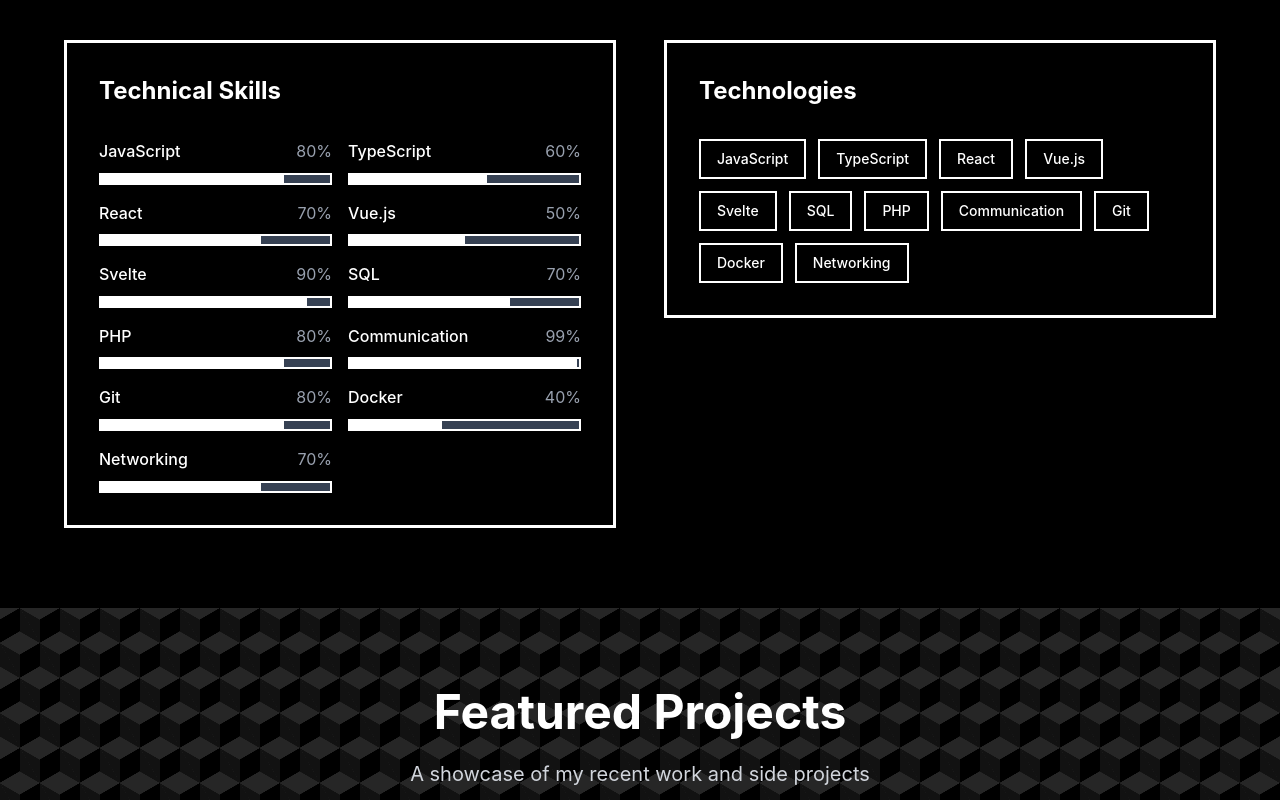
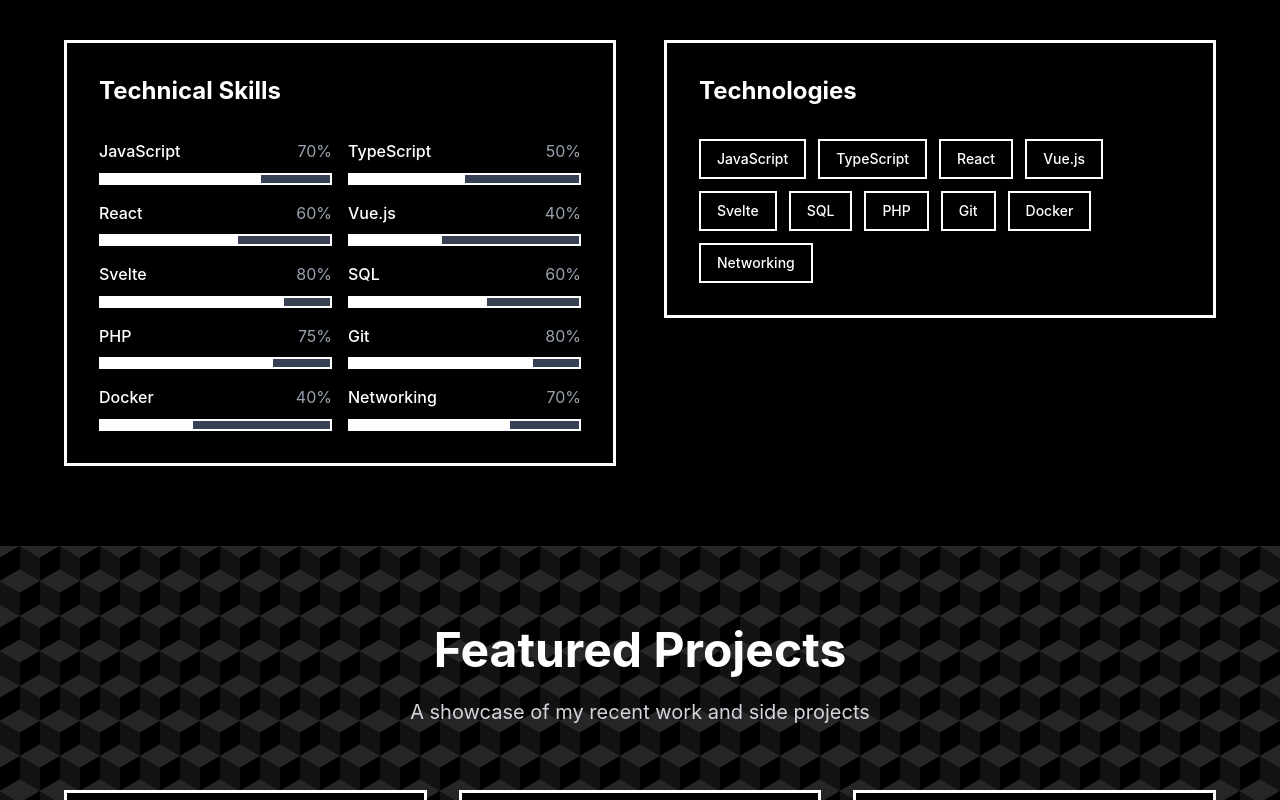
Before and after one commit to lmoboy/portfolio, a SvelteKit app: page / in a window 1280 px wide. Shown: the part 1880-2680 px from the top of the page. Built offline with nearby package versions, Linux system fonts and the light colour scheme.

Commit message:
Modify project details and skill levels
Updated project description and live URL. Adjusted skill levels for various technologies.

```diff
--- a/src/routes/+page.svelte
+++ b/src/routes/+page.svelte
@@ -13,10 +13,10 @@
       {
          title: 'Skill exchange platform',
          description:
-            'Full-stack skill exchange platform with Svelte, Golang and PostgreSQL.',
+            'Full-stack skill exchange platform with Svelte, Golang and MySql.',
          technologies: ['Svelte', 'Golang', 'PostgreSQL'],
          image: 'https://raw.githubusercontent.com/lmoboy/portfolio/refs/heads/master/src/lib/assets/images/skillswap.png',
-         liveUrl: 'http://5o8e.l.time4vps.cloud/',
+         liveUrl: 'https://skillswap.online',
          githubUrl: 'https://github.com/lmoboy/SkillSwap',
       },
       {
@@ -40,14 +40,13 @@
    ]
 
    const skills = [
-      { name: 'JavaScript', level: 80 },
-      { name: 'TypeScript', level: 60 },
-      { name: 'React', level: 70 },
-      { name: 'Vue.js', level: 50 },
-      { name: 'Svelte', level: 90 },
-      { name: 'SQL', level: 70 },
-      { name: 'PHP', level: 80 },
-      { name: 'Communication', level: 99 },
+      { name: 'JavaScript', level: 70 },
+      { name: 'TypeScript', level: 50 },
+      { name: 'React', level: 60 },
+      { name: 'Vue.js', level: 40 },
+      { name: 'Svelte', level: 80 },
+      { name: 'SQL', level: 60 },
+      { name: 'PHP', level: 75 },
       { name: 'Git', level: 80 },
       { name: 'Docker', level: 40 },
       { name: 'Networking', level: 70 },
```
